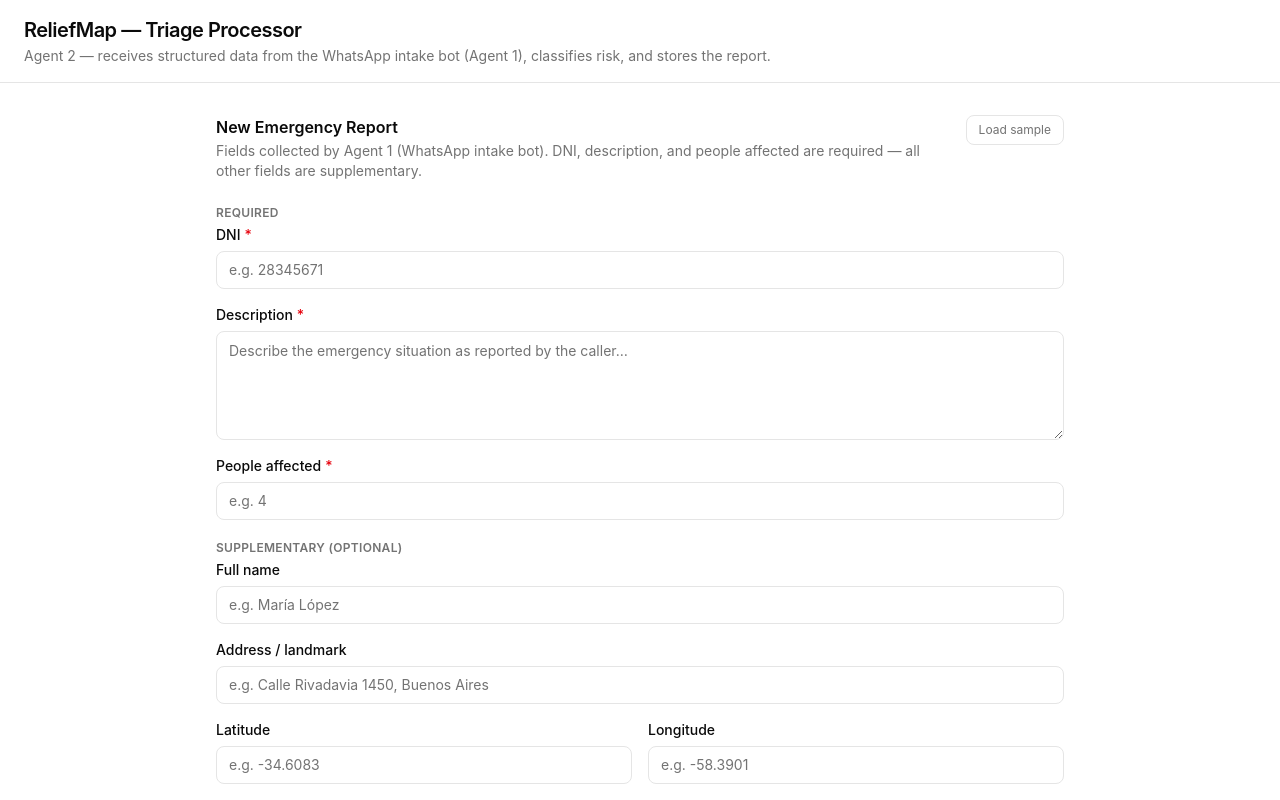
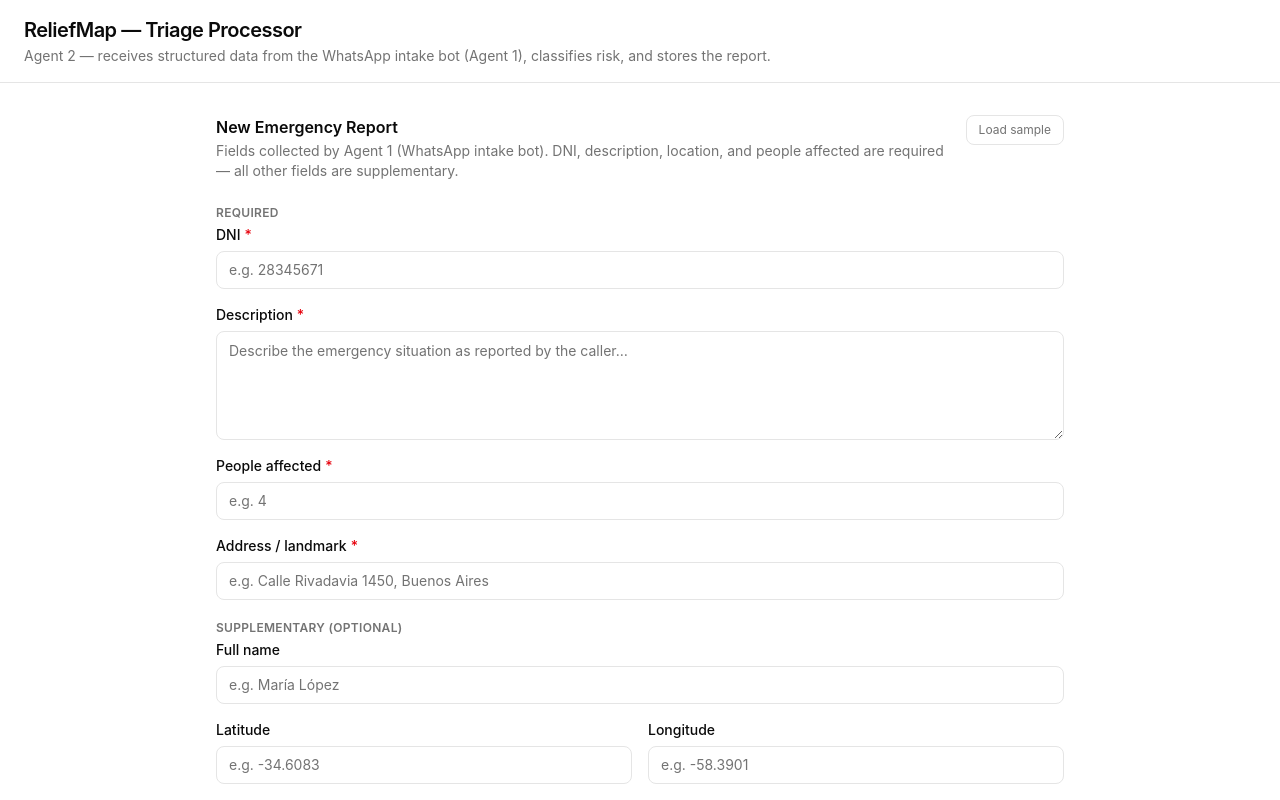
Before and after one commit to AlejoMistra/reliefmap, a Next.js app: page / in a window 1280 px wide. Shown: the top 800 px of the page. Built offline with nearby package versions, Linux system fonts and the light colour scheme; no server answers.

Commit message:
feat: add location_text field to triage report and UI validations
Co-authored-by: marcobernaus04 <162735416+marcobernaus04@users.noreply.github.com>

```diff
--- a/app/api/triage/route.ts
+++ b/app/api/triage/route.ts
@@ -52,10 +52,10 @@ export async function POST(request: NextRequest) {
       // Agent 1 — required fields
       dni:             payload.dni,
       people_affected: payload.people_affected,
+      location_text:   payload.location_text,
       // Agent 1 — optional supplementary
       full_name:       payload.full_name       ?? null,
       raw_transcript:  payload.raw_transcript  ?? null,
-      location_text:   payload.location_text   ?? null,
       latitude:        payload.latitude        ?? null,
       longitude:       payload.longitude       ?? null,
       // Agent 2 — AI-generated classification
--- a/components/report-card.tsx
+++ b/components/report-card.tsx
@@ -39,18 +39,14 @@ export function ReportCard({ report }: Props) {
         <dt className="text-muted-foreground">People affected</dt>
         <dd>{report.people_affected}</dd>
 
+        <dt className="text-muted-foreground">Location</dt>
+        <dd>{report.location_text}</dd>
+
         {/* Optional supplementary fields */}
         {report.full_name && (
           <>
             <dt className="text-muted-foreground">Reporter</dt>
             <dd>{report.full_name}</dd>
-          </>
-        )}
-
-        {report.location_text && (
-          <>
-            <dt className="text-muted-foreground">Location</dt>
-            <dd>{report.location_text}</dd>
           </>
         )}
 
--- a/components/triage-form.tsx
+++ b/components/triage-form.tsx
@@ -75,7 +75,7 @@ export function TriageForm() {
 
   async function handleSubmit(e: React.FormEvent) {
     e.preventDefault()
-    if (!form.description.trim() || !form.dni.trim() || !form.people_affected.trim()) return
+    if (!form.description.trim() || !form.dni.trim() || !form.people_affected.trim() || !form.location_text.trim()) return
 
     setLoading(true)
     setResult(null)
@@ -86,9 +86,9 @@ export function TriageForm() {
       dni:             form.dni.trim(),
       description:     form.description.trim(),
       people_affected: parseInt(form.people_affected, 10),
+      location_text:   form.location_text.trim(),
     }
     if (form.full_name.trim())      payload.full_name      = form.full_name.trim()
-    if (form.location_text.trim())  payload.location_text  = form.location_text.trim()
     if (form.raw_transcript.trim()) payload.raw_transcript = form.raw_transcript.trim()
     if (form.latitude.trim())       payload.latitude       = parseFloat(form.latitude)
     if (form.longitude.trim())      payload.longitude      = parseFloat(form.longitude)
@@ -122,7 +122,7 @@ export function TriageForm() {
         <div>
           <h2 className="text-base font-semibold">New Emergency Report</h2>
           <p className="text-sm text-muted-foreground mt-0.5">
-            Fields collected by Agent 1 (WhatsApp intake bot). DNI, description, and people affected are required — all other fields are supplementary.
+            Fields collected by Agent 1 (WhatsApp intake bot). DNI, description, location, and people affected are required — all other fields are supplementary.
           </p>
         </div>
         <button
@@ -177,6 +177,18 @@ export function TriageForm() {
               required
             />
           </Field>
+
+          <Field label="Address / landmark" required>
+            <input
+              type="text"
+              value={form.location_text}
+              onChange={set('location_text')}
+              placeholder="e.g. Calle Rivadavia 1450, Buenos Aires"
+              className={inputClass}
+              disabled={loading}
+              required
+            />
+          </Field>
         </fieldset>
 
         {/* Optional supplementary fields */}
@@ -191,17 +203,6 @@ export function TriageForm() {
               value={form.full_name}
               onChange={set('full_name')}
               placeholder="e.g. María López"
-              className={inputClass}
-              disabled={loading}
-            />
-          </Field>
-
-          <Field label="Address / landmark">
-            <input
-              type="text"
-              value={form.location_text}
-              onChange={set('location_text')}
-              placeholder="e.g. Calle Rivadavia 1450, Buenos Aires"
               className={inputClass}
               disabled={loading}
             />
@@ -246,7 +247,7 @@ export function TriageForm() {
 
         <button
           type="submit"
-          disabled={loading || !form.description.trim() || !form.dni.trim() || !form.people_affected.trim()}
+          disabled={loading || !form.description.trim() || !form.dni.trim() || !form.people_affected.trim() || !form.location_text.trim()}
           className="self-start rounded-md bg-primary px-5 py-2 text-sm font-medium text-primary-foreground disabled:opacity-50 hover:opacity-90 transition-opacity"
         >
           {loading ? 'Classifying…' : 'Classify & Store Report'}
--- a/lib/triage/schema.ts
+++ b/lib/triage/schema.ts
@@ -16,12 +16,12 @@ export const Agent1Payload = z.object({
   description: z.string().min(1, 'description is required'),
   /** Number of people affected — mandatory */
   people_affected: z.number().int().min(0, 'people_affected must be 0 or more'),
+  /** Human-readable address or landmark — mandatory */
+  location_text: z.string().min(1, 'location_text is required'),
 
   // ── Optional supplementary fields ───────────────────────────────────────────
   /** Full name as stated by the reporter */
   full_name: z.string().min(1).optional(),
-  /** Human-readable address or landmark provided by the reporter */
-  location_text: z.string().optional(),
   /** GPS latitude if the WhatsApp bot captured the reporter's location pin */
   latitude: z.number().optional(),
   /** GPS longitude if the WhatsApp bot captured the reporter's location pin */
@@ -68,10 +68,10 @@ export interface EmergencyReport {
   // Agent 1 fields — required
   dni: string
   people_affected: number
+  location_text: string
   // Agent 1 fields — optional supplementary
   full_name: string | null
   raw_transcript: string | null
-  location_text: string | null
   latitude: number | null
   longitude: number | null
   // AI-generated fields
```
